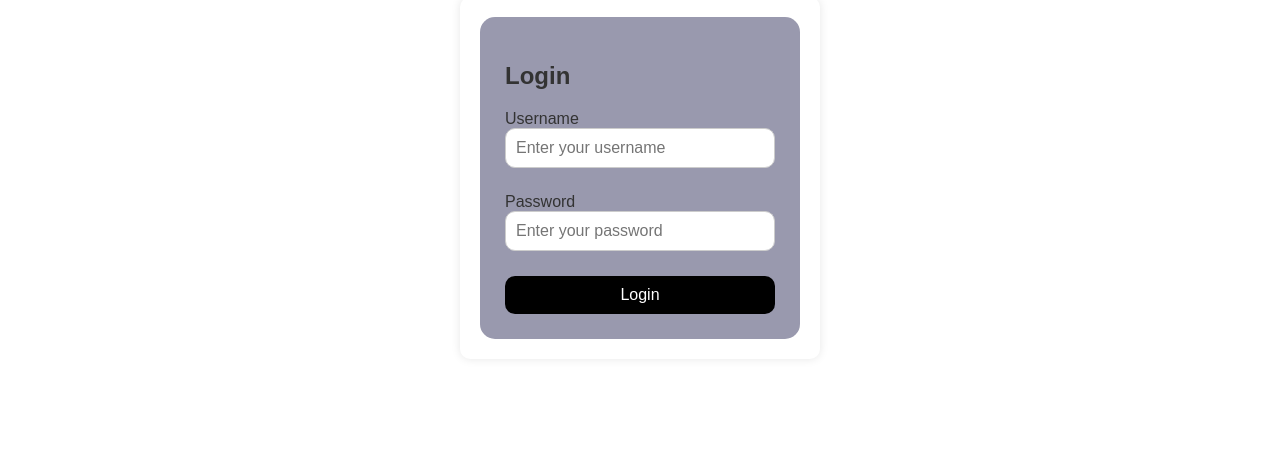
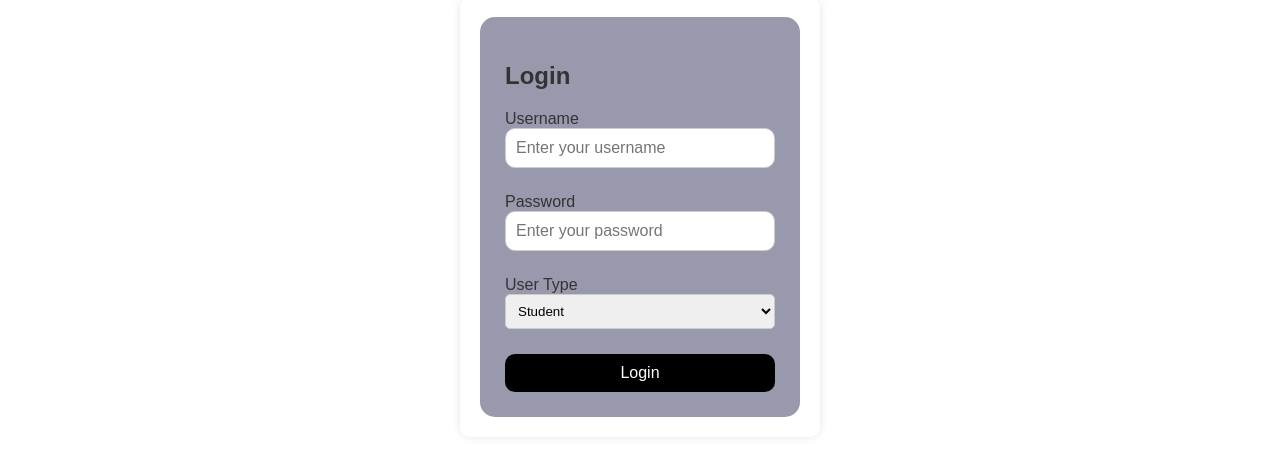
Before and after one commit to maheshmeenabalot/Academic-DataBase-Management, a plain HTML site: page Frontend/index.html in a window 1280 px wide. Shown: the part 210-664 px from the top of the page. Drawn offline with Linux system fonts and the light colour scheme.

Commit message:
Update index.html

```diff
--- a/Frontend/index.html
+++ b/Frontend/index.html
@@ -123,7 +123,8 @@
             <button id="academicDetailsBtn" onclick="toggleAcademicDropdown()" class="protected-content">Academic Details <i class="fa-solid fa-caret-down"></i></button>
             <div id="academicDropdownContent" style="display: none;">
                 <button id="courseRegistrationBtn">Course Registration</button>
-                <button id="coursesBtn">Courses</button>
+                <button id="showcoursesBtn">Courses</button>
+                <div id="courseList"></div>
             </div>
         </div>
     </div>
@@ -139,6 +140,14 @@
             <div class="form-group">
                 <label for="password">Password</label>
                 <input type="password" id="password" name="password" placeholder="Enter your password" required>
+            </div>
+            <div class="form-group">
+                <label for="userType">User Type</label>
+                <select id="userType" name="userType">
+                    <option value="student">Student</option>
+                    <option value="admin">Admin</option>
+                    <option value="instructor">Instructor</option>
+                </select>
             </div>
             <button type="submit">Login</button>
         </form>
```
